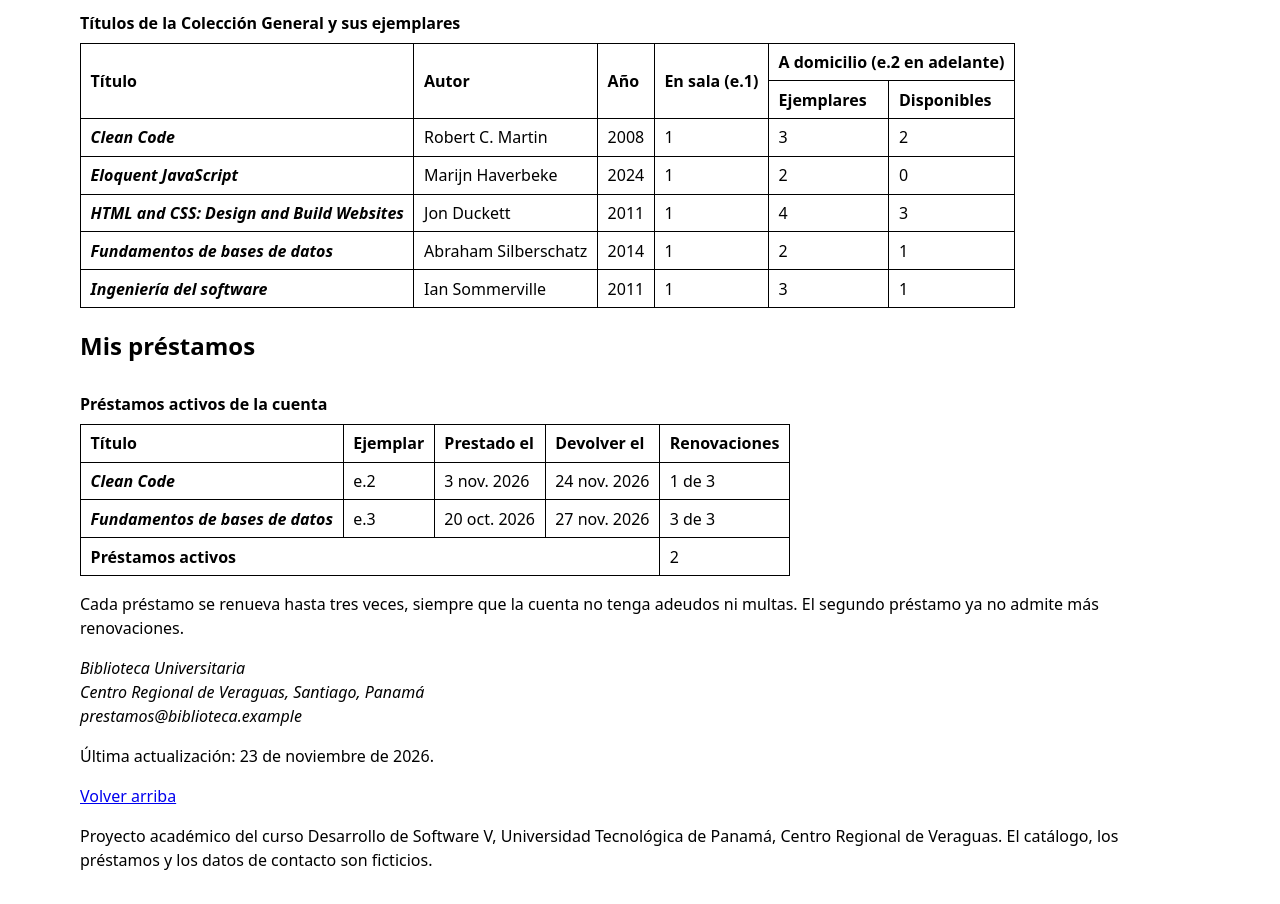
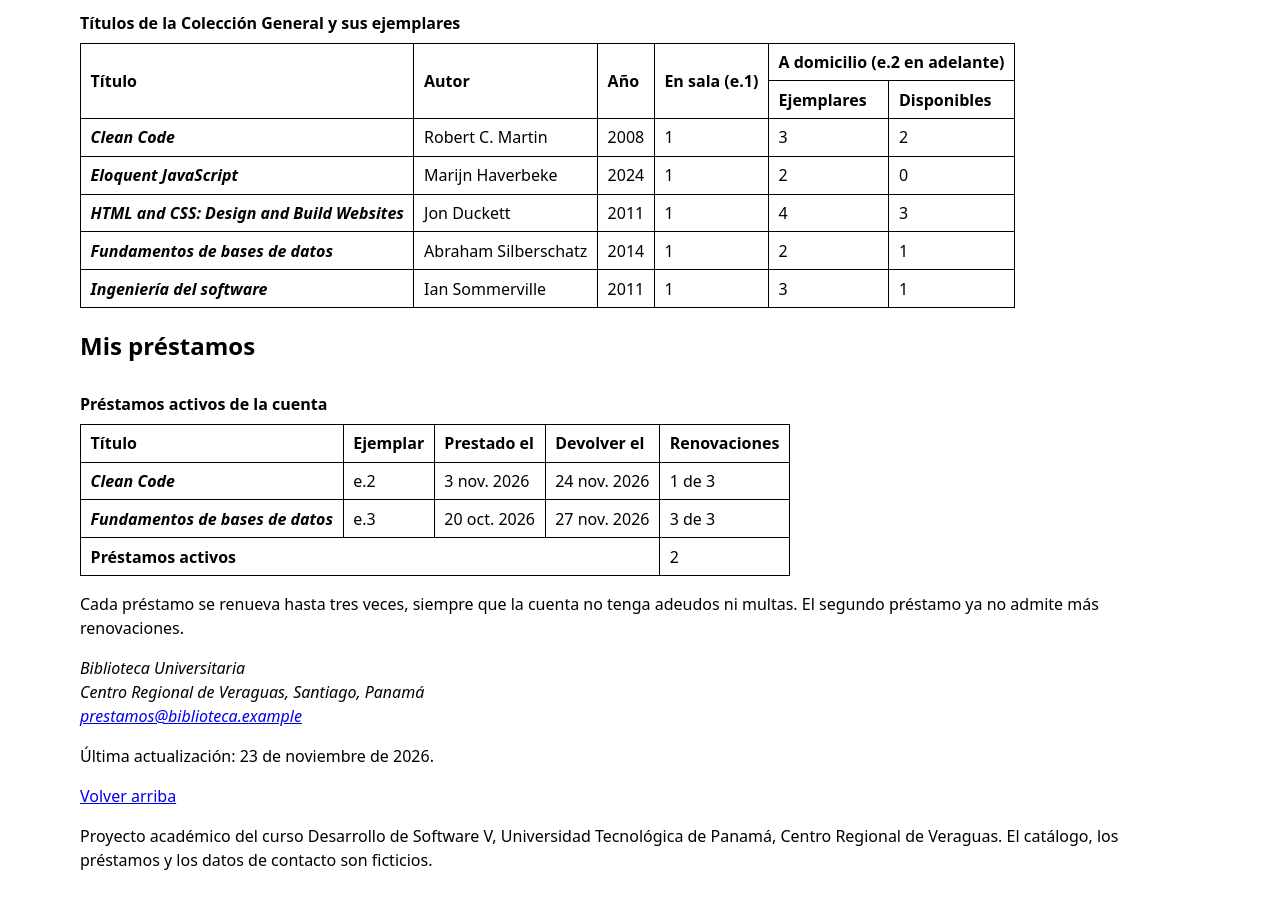
Before and after one commit to LuisDiaz55/2026ii-dsv-lab02-4gs122-eq06, a plain HTML site: page docs/catalogo.html in a window 1280 px wide. Shown: the part 598-1502 px from the top of the page. Drawn offline with Linux system fonts and the light colour scheme.

Commit message:
E02: enlaza el correo de contacto con mailto en el pie

```diff
--- a/docs/catalogo.html
+++ b/docs/catalogo.html
@@ -152,10 +152,10 @@
   </main>
 
     <footer>
-    <address>
+        <address>
       Biblioteca Universitaria<br>
       Centro Regional de Veraguas, Santiago, Panamá<br>
-      prestamos@biblioteca.example
+      <a href="mailto:prestamos@biblioteca.example">prestamos@biblioteca.example</a>
     </address>
     <p>Última actualización: <time datetime="2026-11-23">23 de noviembre de 2026</time>.</p>
     <p><a href="#top">Volver arriba</a></p>
```
